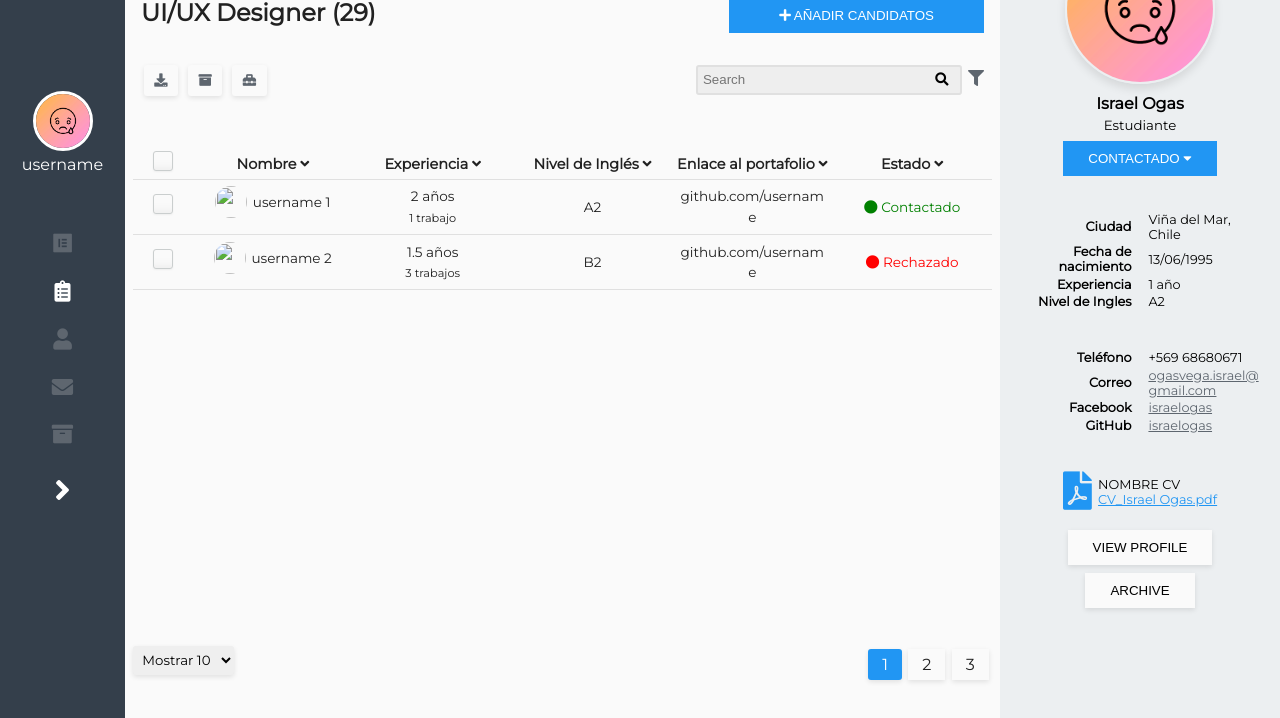
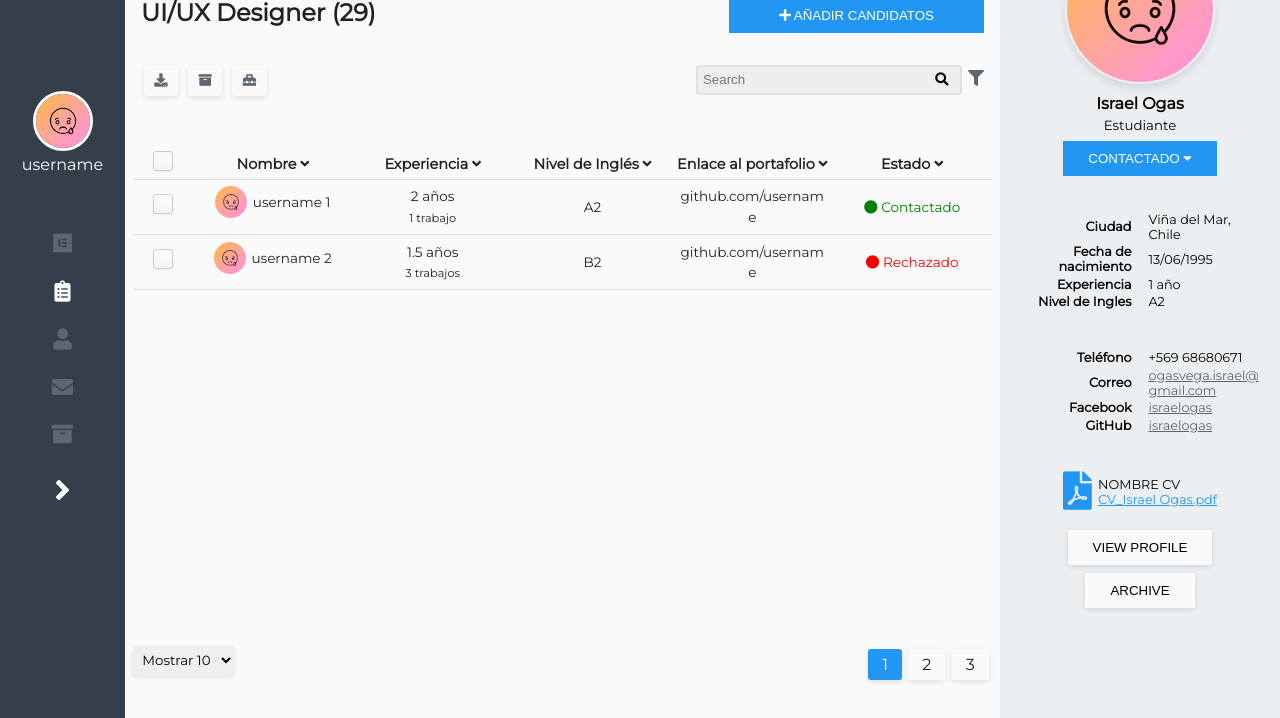
Before and after one commit to IsraelOgas/randomcss, a plain HTML site: page index.html in a window 1280 px wide. Shown: the part 82-800 px from the top of the page. Drawn offline with Linux system fonts and the light colour scheme; the site is published under a folder, as on GitHub Pages, so addresses that start at the root find nothing.

Commit message:
Update index.html

```diff
--- a/index.html
+++ b/index.html
@@ -225,7 +225,7 @@
                     <input class="regular-checkbox" type="checkbox">
                 </td>
                 <td class="name-cell">
-                    <img class="rounded" src="/assets/profile.png" width="32" height="32" alt="">
+                    <img class="rounded" src="assets/profile.png" width="32" height="32" alt="">
                     <div class="name">username 1</div>
                 </td>
                 <td>
@@ -242,7 +242,7 @@
                     <input class="regular-checkbox" type="checkbox">
                 </td>
                 <td class="name-cell">
-                    <img class="rounded" src="/assets/profile.png" width="32" height="32" alt="">
+                    <img class="rounded" src="assets/profile.png" width="32" height="32" alt="">
                     <div class="name">username 2</div>
                 </td>
                 <td>
```
